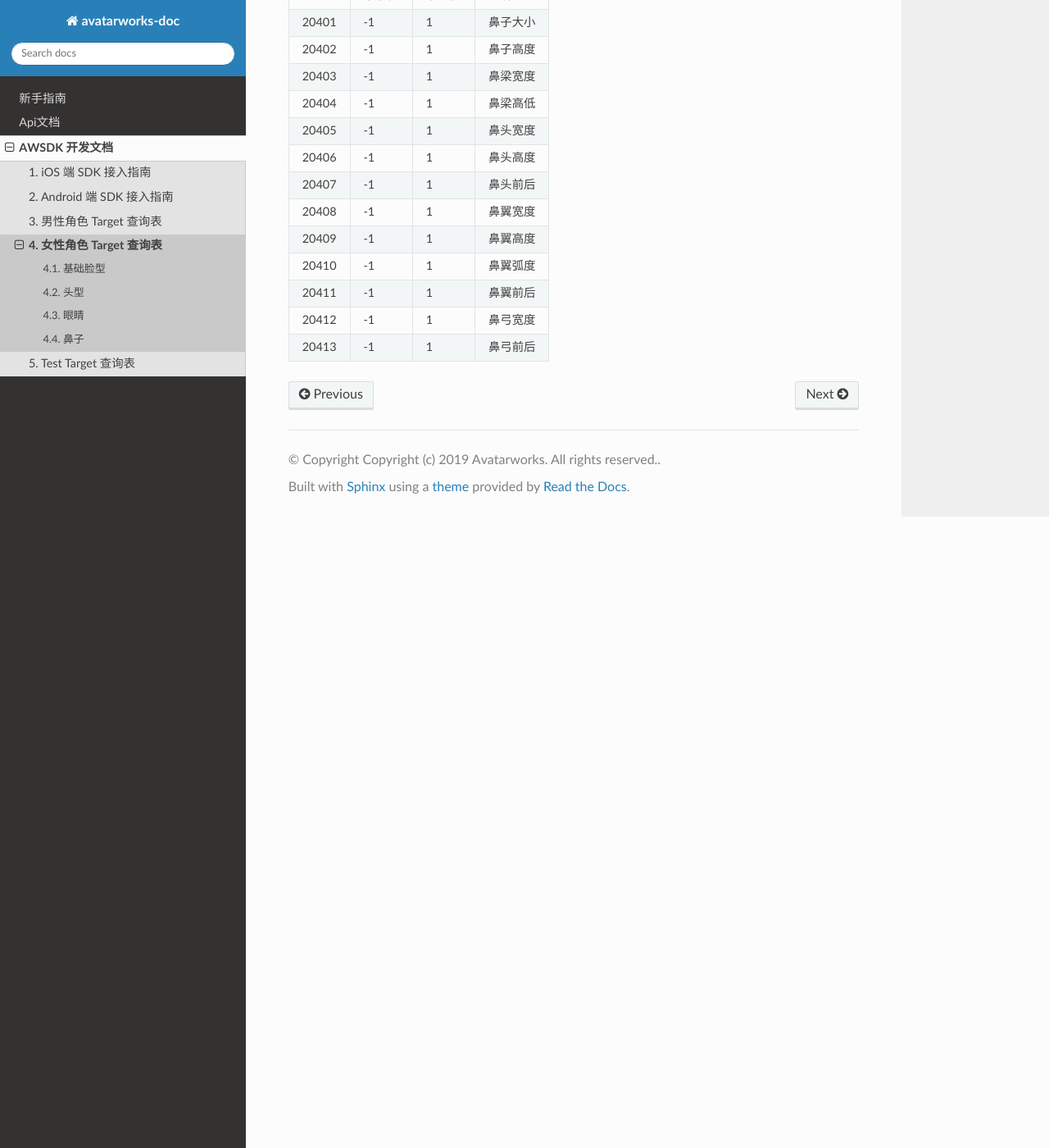
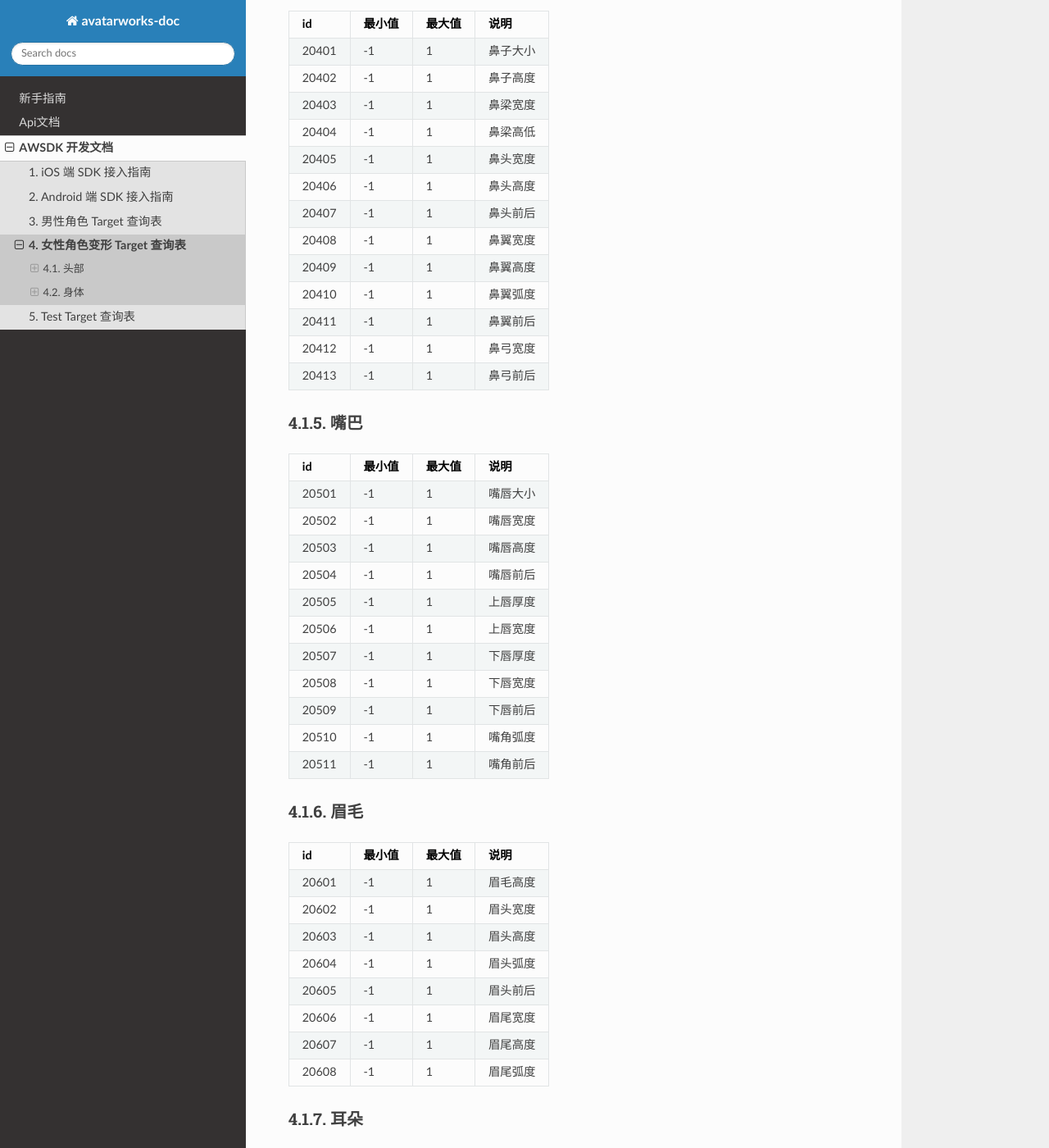
Before and after one commit to avatarworks/doc, a Sphinx documentation site: the page built from source/awsdk/target_female.rst, in a window 1280 px wide and 1400 px high, scrolled down 1557 px. Shown: the whole window at 82% size. Built offline with Sphinx 7.4.7 and the Read the Docs theme 2.0.0, drawn with Linux system fonts in a browser that asks for light colours; some of the changed text lies outside the part shown.

Commit message:
Update target_female.rst

```diff
--- a/source/awsdk/target_female.rst
+++ b/source/awsdk/target_female.rst
@@ -1,8 +1,11 @@
-女性角色 Target 查询表
+女性角色变形 Target 查询表
 ===================
 
+头部
+---------------
+
 基础脸型
----------------
+~~~~~~~~~~~~~~~~
 
 ===== ====== ====== ========
 id    最小值 最大值 说明
@@ -16,7 +19,7 @@
 
 
 头型
-----------------
+~~~~~~~~~~~~~~~~
 
 ===== ====== ====== ========
 id    最小值 最大值 说明
@@ -42,7 +45,7 @@
 
 
 眼睛
---------------------
+~~~~~~~~~~~~~~~~
 
 ===== ====== ====== ========
 id    最小值 最大值 说明
@@ -58,7 +61,7 @@
 
 
 鼻子
---------------------
+~~~~~~~~~~~~~~~~
 
 ===== ====== ====== ========
 id    最小值 最大值 说明
@@ -77,3 +80,115 @@
 20412 -1     1      鼻弓宽度
 20413 -1     1      鼻弓前后
 ===== ====== ====== ========
+
+
+嘴巴
+~~~~~~~~~~~~~~~~
+
+===== ====== ====== ========
+id    最小值 最大值 说明
+===== ====== ====== ========
+20501 -1     1      嘴唇大小
+20502 -1     1      嘴唇宽度
+20503 -1     1      嘴唇高度
+20504 -1     1      嘴唇前后
+20505 -1     1      上唇厚度
+20506 -1     1      上唇宽度
+20507 -1     1      下唇厚度
+20508 -1     1      下唇宽度
+20509 -1     1      下唇前后
+20510 -1     1      嘴角弧度
+20511 -1     1      嘴角前后
+===== ====== ====== ========
+
+
+眉毛
+~~~~~~~~~~~~~~~~
+
+===== ====== ====== ========
+id    最小值 最大值 说明
+===== ====== ====== ========
+20601 -1     1      眉毛高度
+20602 -1     1      眉头宽度
+20603 -1     1      眉头高度
+20604 -1     1      眉头弧度
+20605 -1     1      眉头前后
+20606 -1     1      眉尾宽度
+20607 -1     1      眉尾高度
+20608 -1     1      眉尾弧度
+===== ====== ====== ========
+
+耳朵
+~~~~~~~~~~~~~~~~
+
+===== ====== ====== ========
+id    最小值 最大值 说明
+===== ====== ====== ========
+20701 -1     1      耳朵宽度
+20702 -1     1      耳朵高度
+20703 -1     1      耳垂大小
+20704 0      1      精灵耳朵
+===== ====== ====== ========
+
+
+颧骨
+~~~~~~~~~~~~~~~~
+
+===== ====== ====== ========
+id    最小值 最大值 说明
+===== ====== ====== ========
+20801 -1     1      颧骨宽度
+20802 -1     1      颧骨高度
+20803 -1     1      颧骨弧度
+20804 -1     1      颧骨前后
+===== ====== ====== ========
+
+人中
+~~~~~~~~~~~~~~~~
+
+===== ====== ====== ========
+id    最小值 最大值 说明
+===== ====== ====== ========
+20901 -1     1      人中高度
+20902 -1     1      人中前后
+===== ====== ====== ========
+
+脸颊
+~~~~~~~~~~~~~~~~
+
+===== ====== ====== ========
+id    最小值 最大值 说明
+===== ====== ====== ========
+21001 -1     1      脸颊宽度
+21002 -1     1      脸颊高度
+21003 -1     1      脸颊弧度
+21004 -1     1      脸颊前后
+===== ====== ====== ========
+
+额头
+~~~~~~~~~~~~~~~~
+
+===== ====== ====== ========
+id    最小值 最大值 说明
+===== ====== ====== ========
+21101 -1     1      额头宽度
+21102 -1     1      额头前后
+===== ====== ====== ========
+
+
+身体
+-----------------
+
+基础体型
+~~~~~~~~~~~~~~~~~
+
+===== ====== ====== ========
+id    最小值 最大值 说明
+===== ====== ====== ========
+23001 0      1      初始体型
+23002 0      1      模特体型
+23003 0      1      匀称体型
+23004 0      1      性感体型
+23005 0      1      丰满体型
+23006 0      1      纤瘦体型
+===== ====== ====== ========
```
